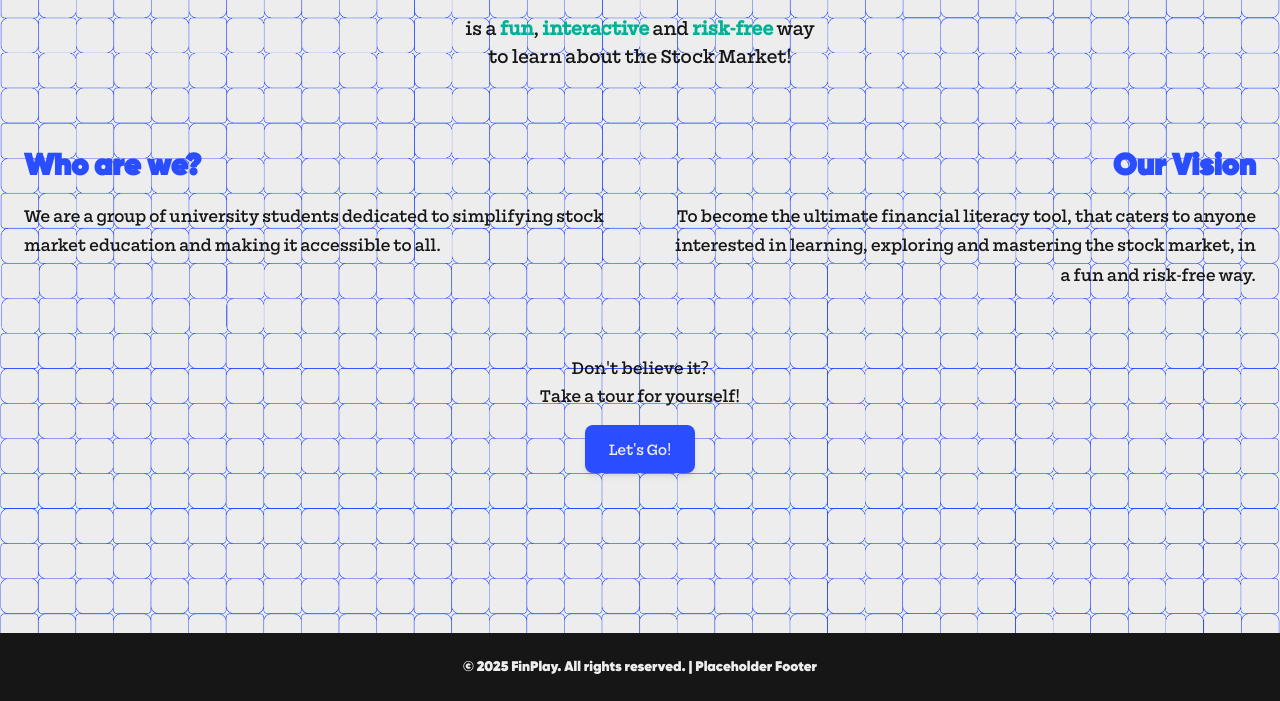
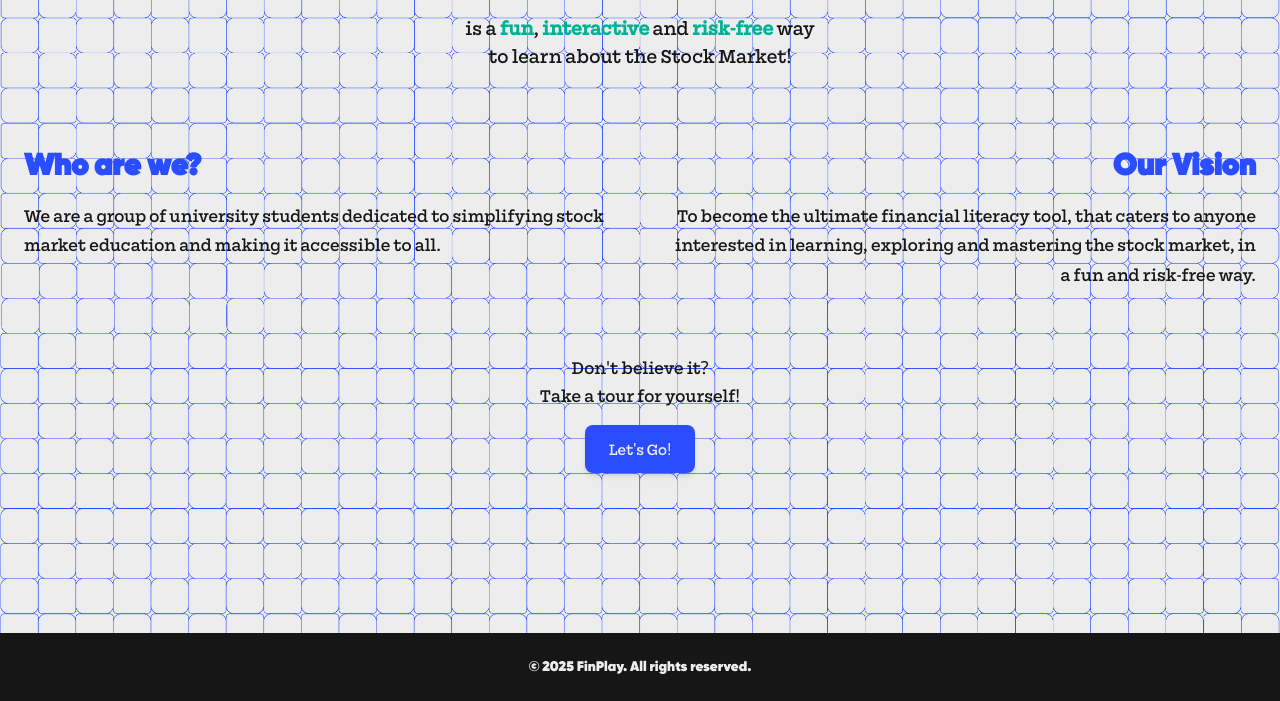
Before and after one commit to sid1234589/finplay-stock, a website: page index.html in a window 1280 px wide. Shown: the part 999-1700 px from the top of the page. Drawn offline with nearby package versions, Linux system fonts and the light colour scheme.

Commit message:
Updated index page

```diff
--- a/index.html
+++ b/index.html
@@ -618,7 +618,7 @@
 
     <footer class="bg-[#161616] text-[#EDEDED] py-6 mt-16">
         <div class="container mx-auto px-6 text-center text-sm">
-            &copy; 2025 FinPlay. All rights reserved. | Placeholder Footer
+            &copy; 2025 FinPlay. All rights reserved.
         </div>
     </footer>
 
```
